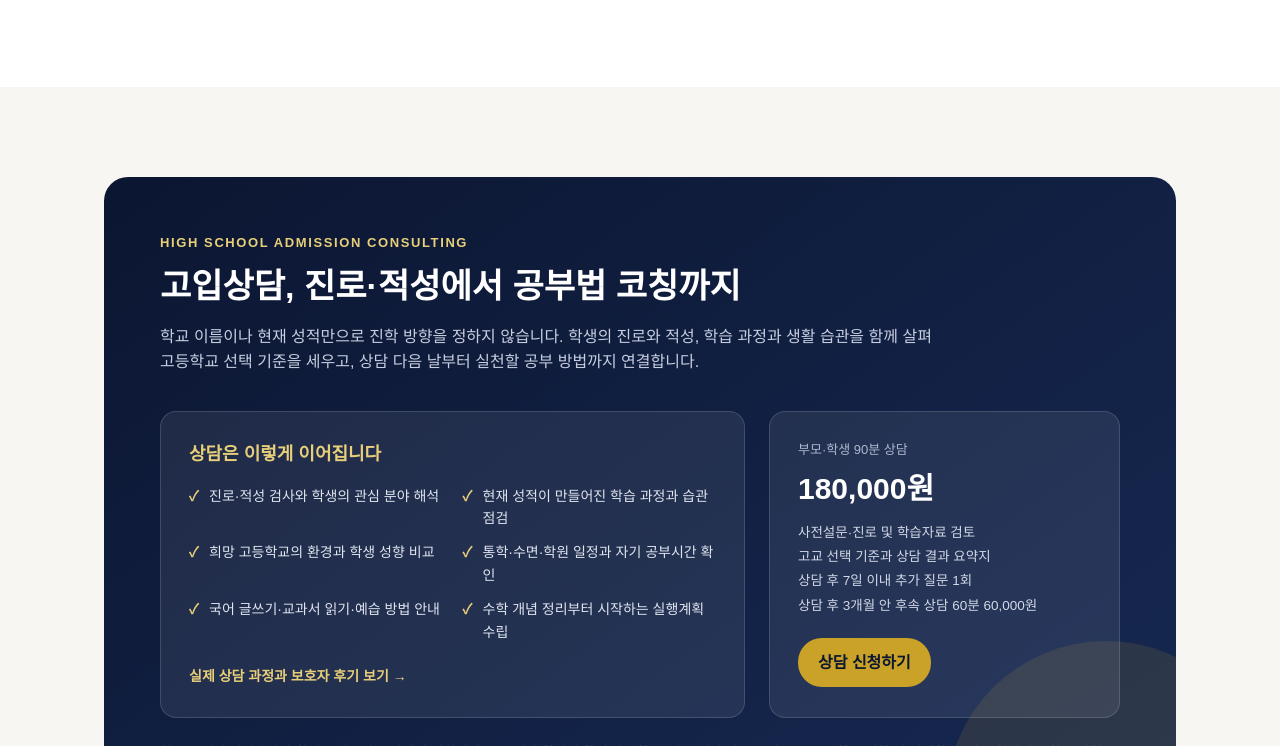
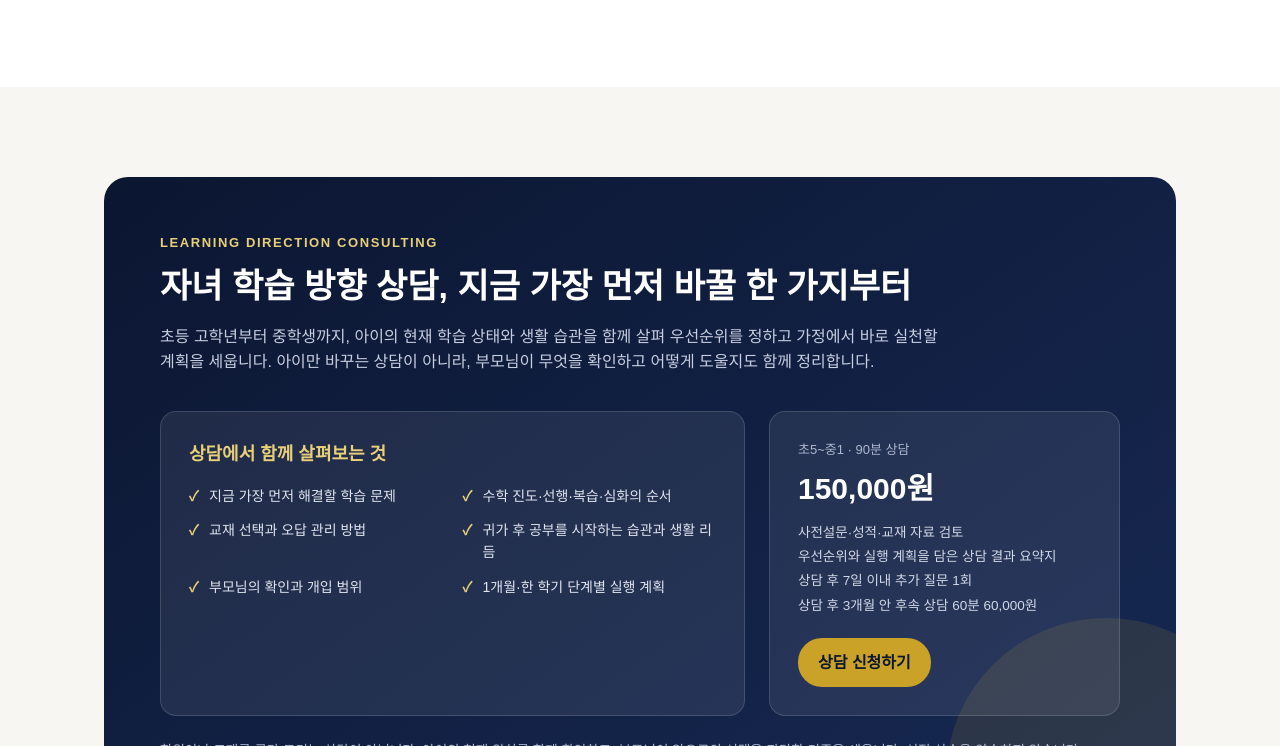
Before and after one commit to arkstudylabceja/arkstudylabceja.github.io, a plain HTML site: page index.html in a window 1280 px wide. Shown: the part 2054-2800 px from the top of the page. Drawn offline with Linux system fonts and the light colour scheme.

Commit message:
자녀 학습 방향 상담 안내와 요금(90분 150,000원) 추가
Co-Authored-By: Claude Opus 5.5 <noreply@anthropic.com>
Claude-Session: https://claude.ai/code/session_01MxttXECEWMKdWc1bVSZSwB

```diff
--- a/index.html
+++ b/index.html
@@ -55,6 +55,7 @@
   }
   .logo span{color:var(--gold);}
   nav ul{list-style:none;display:flex;gap:28px;}
+  @media (max-width: 1100px){nav ul{gap:18px;} nav ul li a{font-size:14px;}}
   nav ul li a{
     color:#dfe3ee;font-size:15px;font-weight:500;
     transition:color .2s;
@@ -338,6 +339,7 @@
       <ul id="navLinks">
         <li><a href="#about">소개</a></li>
         <li><a href="#programs">프로그램</a></li>
+        <li><a href="#learning-consulting">학습 방향 상담</a></li>
         <li><a href="#highschool-consulting">고교 선택 상담</a></li>
         <li><a href="#consulting-case">상담 사례</a></li>
         <li><a href="#roadmap">서비스 안내</a></li>
@@ -419,6 +421,38 @@
         <h3>입시 상담</h3>
         <p>학생의 학년과 실력, 진로 방향을 살펴 지금부터 준비해야 할 입시 계획을 함께 세웁니다.</p>
       </div>
+    </div>
+  </div>
+</section>
+
+<section class="section" id="learning-consulting">
+  <div class="container">
+    <div class="consult-shell">
+      <div class="consult-top">
+        <div class="consult-kicker">LEARNING DIRECTION CONSULTING</div>
+        <h2>자녀 학습 방향 상담, 지금 가장 먼저 바꿀 한 가지부터</h2>
+        <p>초등 고학년부터 중학생까지, 아이의 현재 학습 상태와 생활 습관을 함께 살펴 우선순위를 정하고 가정에서 바로 실천할 계획을 세웁니다. 아이만 바꾸는 상담이 아니라, 부모님이 무엇을 확인하고 어떻게 도울지도 함께 정리합니다.</p>
+      </div>
+      <div class="consult-grid">
+        <div class="consult-card">
+          <h3>상담에서 함께 살펴보는 것</h3>
+          <ul class="consult-list">
+            <li>지금 가장 먼저 해결할 학습 문제</li>
+            <li>수학 진도·선행·복습·심화의 순서</li>
+            <li>교재 선택과 오답 관리 방법</li>
+            <li>귀가 후 공부를 시작하는 습관과 생활 리듬</li>
+            <li>부모님의 확인과 개입 범위</li>
+            <li>1개월·한 학기 단계별 실행 계획</li>
+          </ul>
+        </div>
+        <div class="consult-card">
+          <div class="price-label">초5~중1 · 90분 상담</div>
+          <div class="price">150,000원</div>
+          <div class="consult-meta">사전설문·성적·교재 자료 검토<br>우선순위와 실행 계획을 담은 상담 결과 요약지<br>상담 후 7일 이내 추가 질문 1회<br>상담 후 3개월 안 후속 상담 60분 60,000원</div>
+          <a class="consult-btn" href="#apply">상담 신청하기</a>
+        </div>
+      </div>
+      <p class="consult-foot">학원이나 교재를 골라 드리는 상담이 아닙니다. 아이의 현재 위치를 함께 확인하고, 부모님이 앞으로의 선택을 판단할 기준을 세웁니다. 성적 상승을 약속하지 않습니다.</p>
     </div>
   </div>
 </section>
```
